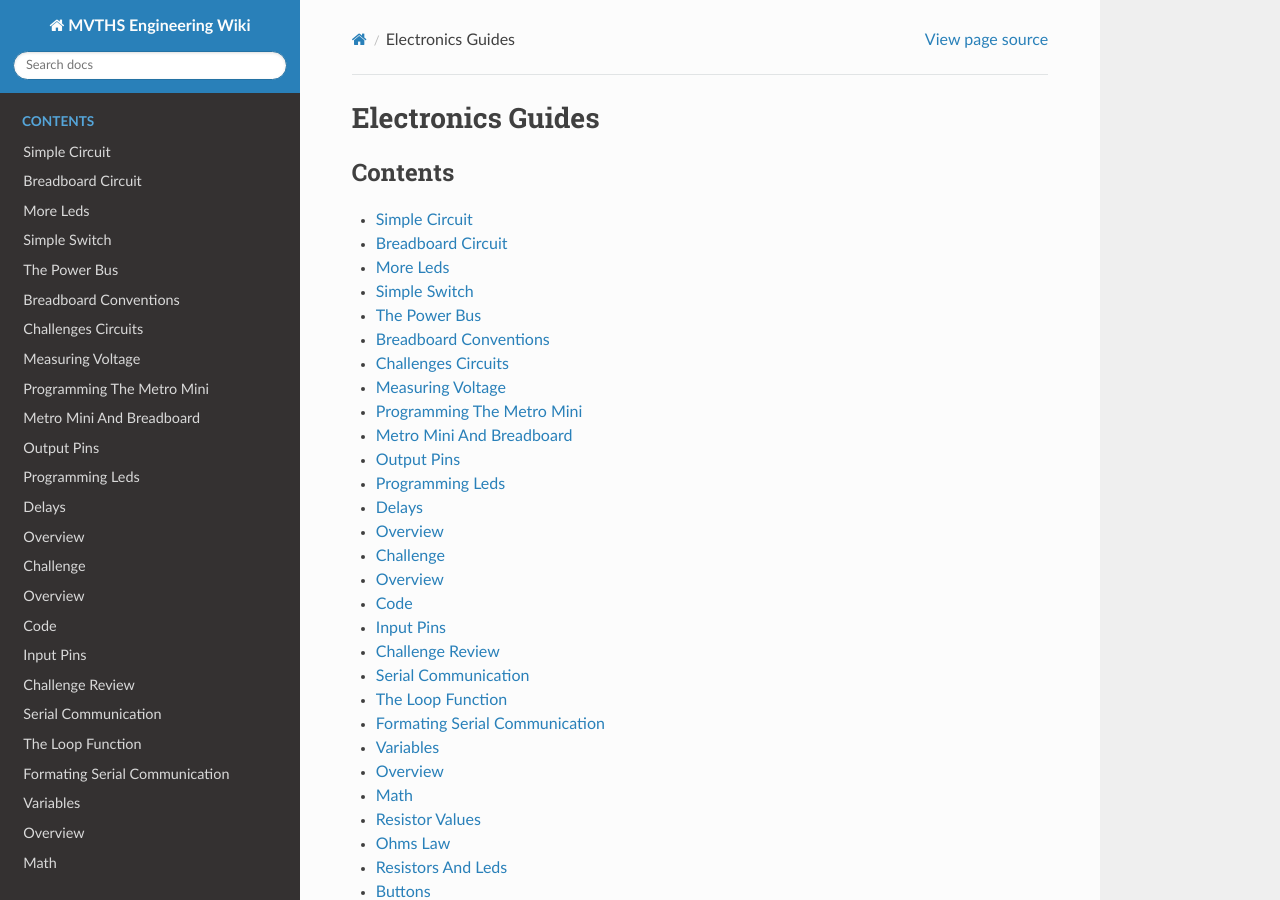
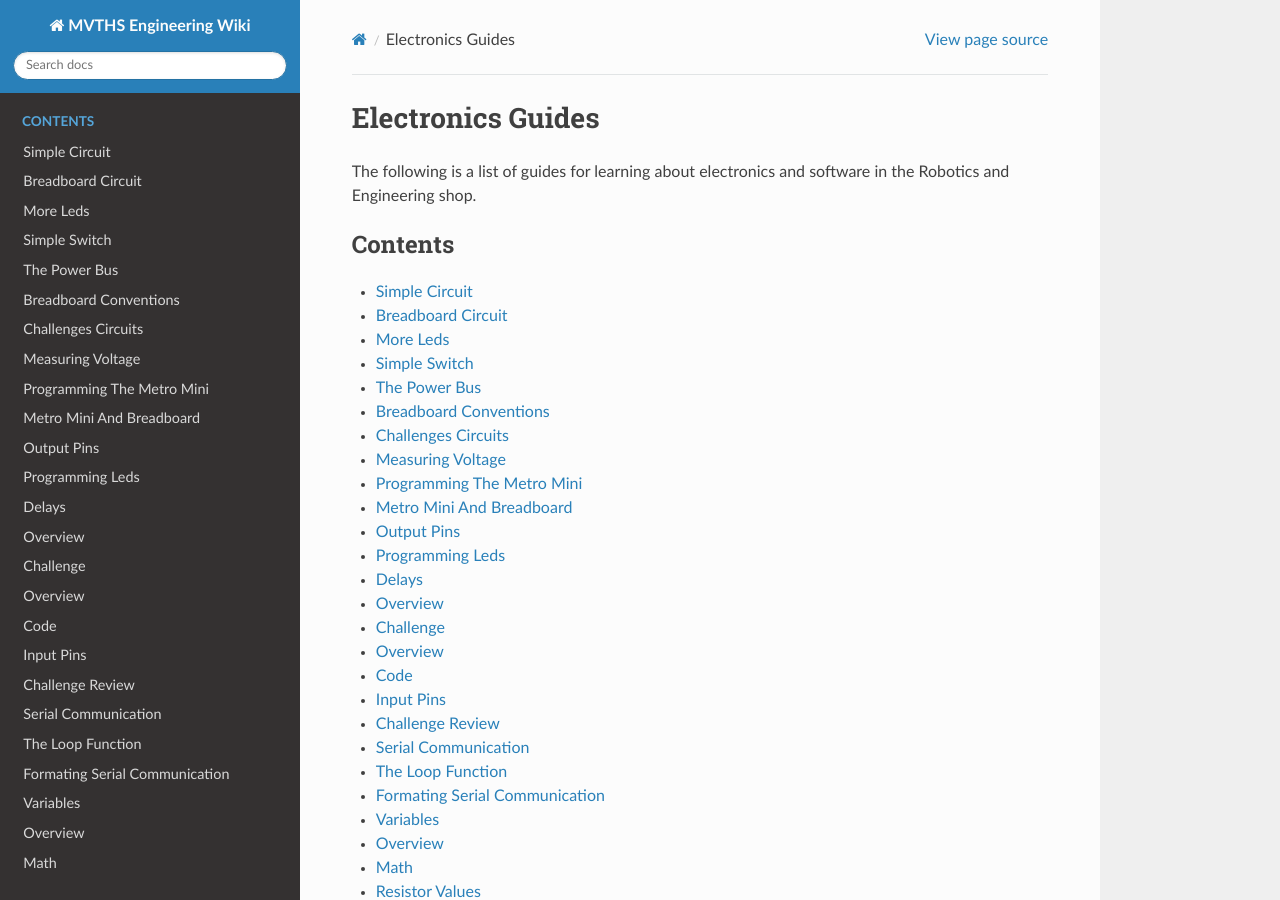
Before and after one commit to maxtkc/mvths-wiki, a Sphinx documentation site: the page built from docs/index.rst, in a window 1280 px wide and 900 px high. Built offline with Sphinx 7.4.7 and the Read the Docs theme 2.0.0, drawn with Linux system fonts in a browser that asks for light colours; pages that are not in the unit, such as notebooks, are missing from menus.

Commit message:
Update index.rst

```diff
--- a/docs/index.rst
+++ b/docs/index.rst
@@ -5,6 +5,9 @@
 
 Electronics Guides
 ==================================================
+
+The following is a list of guides for learning about electronics and software in the Robotics and Engineering shop.
+
 
 .. toctree::
    :maxdepth: 1
```
